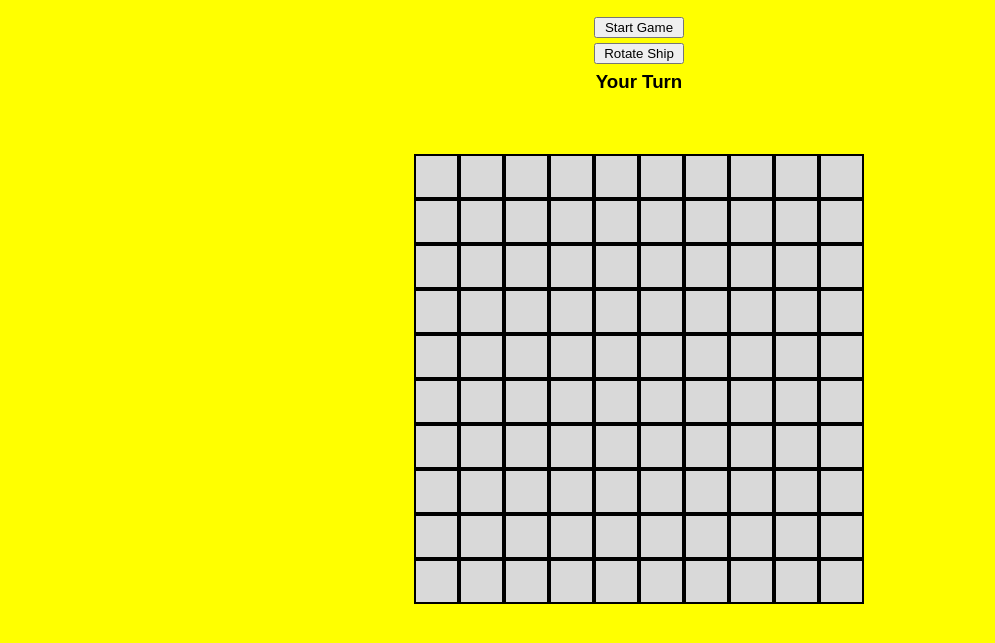
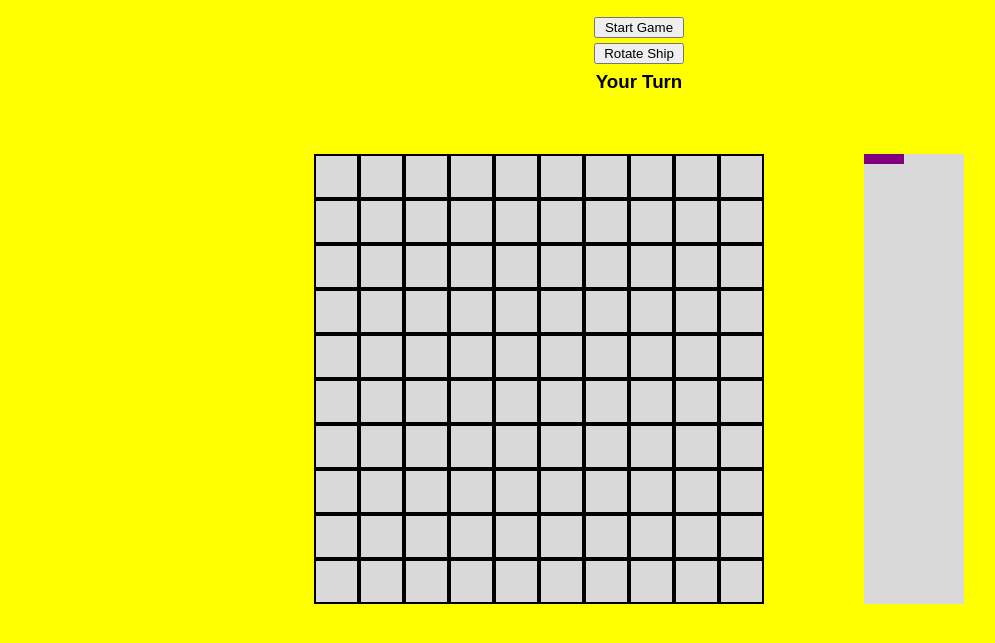
Before and after one commit to muscularmayo/battleship, a website with bundled scripts: page index.html in a window 1280 px wide. Shown: the part 63-706 px from the top of the page, without its empty margins (1-996 px from the left). Built offline with nearby package versions, Linux system fonts and the light colour scheme.

Commit message:
on the start of some type of placement thing

```diff
--- a/app.js
+++ b/app.js
@@ -4,6 +4,9 @@ import {createShip, createGameboard } from './gameLogic.js'
 //link them up to each other :)
 const cpu = createGameboard()
 const human = createGameboard()
+const shipNames = ['carrier', 'battleship', 'cruiser', 'submarine', 'destroyer']
+let shipName = '';
+
 const startBtn = document.querySelector('#start-button')
 const rotateBtn = document.querySelector('#rotate-button')
 startBtn.addEventListener('click', startGame)
@@ -90,8 +93,6 @@ function hoverHumanBoard () {
 
 function clickHumanBoard () {
   const coords = Number(this.id.slice(6))
-  const shipNames = ['carrier', 'battleship', 'cruiser', 'submarine', 'destroyer']
-  shipNames.forEach((element) => {
   if(human.placeShip(coords, horizontalBoolean, element) !== 'error') {
     human.placeShip(coords, horizontalBoolean, element)
     human.shipContainer[element].coordinates.forEach((e) => {
@@ -102,7 +103,7 @@ function clickHumanBoard () {
   } else {
     return;
   }
-  })
+
 
 }
 
--- a/index.html
+++ b/index.html
@@ -35,6 +35,13 @@
 
     </div>
     <div class="grid grid-computer"></div>
+    <div class="ship-container">
+      <div id="carrier"></div>
+      <div id="battleship"></div>
+      <div id="cruiser"></div>
+      <div id="submarine"></div>
+      <div id="destroyer"></div>
+    </div>
   </div>
 
 </body>
--- a/styles.css
+++ b/styles.css
@@ -62,6 +62,39 @@ body {
   display: none;
 }
 
+.ship-container {
+  display: grid;
+  grid-template-columns: repeat(10, 10px);
+  grid-template-rows: repeat(10, 10px);
+  background-color: #d9d9d9;
+}
+
+
+#carrier{
+  grid-column-start: 1;
+  grid-column-end: 5;
+  grid-row-start: 0;
+  grid-row-end: 0;
+  background-color: purple;
+
+}
+
+#battleship {
+  width: 4fr;
+}
+
+#cruiser {
+  width: 3fr
+}
+
+#submarine {
+  width: 3fr;
+}
+
+#destroyer {
+  width: 2fr;
+}
+
 @media only screen and (max-width: 320px) {
   body {
     background-color: pink;
@@ -78,6 +111,11 @@ body {
     margin: 10px;
     grid-gap: 25px;
   }
+
+
+
+
+
 }
 
 @media only screen and (min-width: 321px) and (max-width: 480px) {
```
Lines whose indentation alone changed are shown as unchanged.
